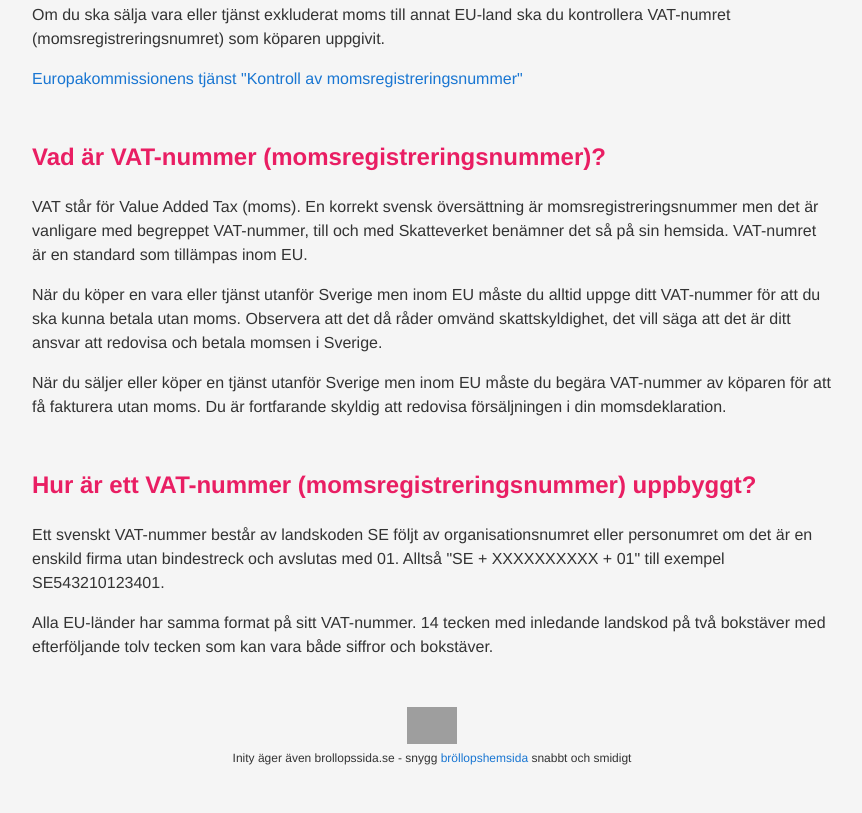
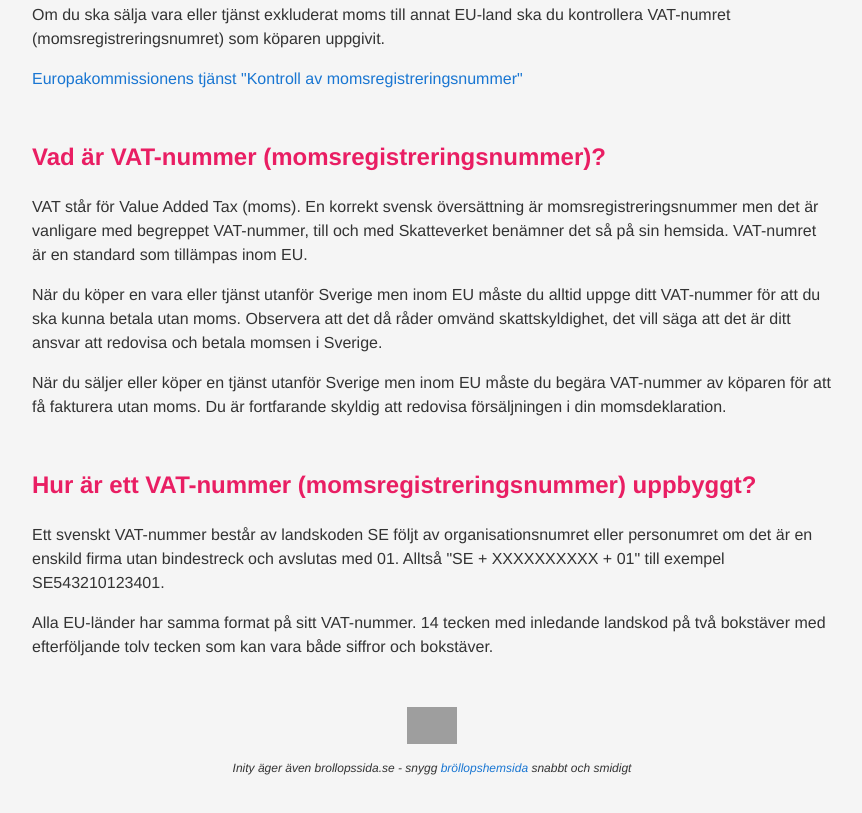
Before and after one commit to JohanDavidsson/vatnummer, a website: page index.html in a window 1280 px wide. Shown: the part 325-1138 px from the top of the page, without its empty margins (208-1070 px from the left). Drawn offline with Linux system fonts and the light colour scheme; grey boxes are pictures that could not be loaded.

Commit message:
Update main.css

```diff
--- a/css/main.css
+++ b/css/main.css
@@ -79,6 +79,11 @@ section.information {
 	text-align: center;
 }
 
-.inity {
+.footer .inity {
 	width: 50px;
 }
+
+.footer .brollopssida {
+	margin-top: 10px;
+	font-style: italic;
+}
```
